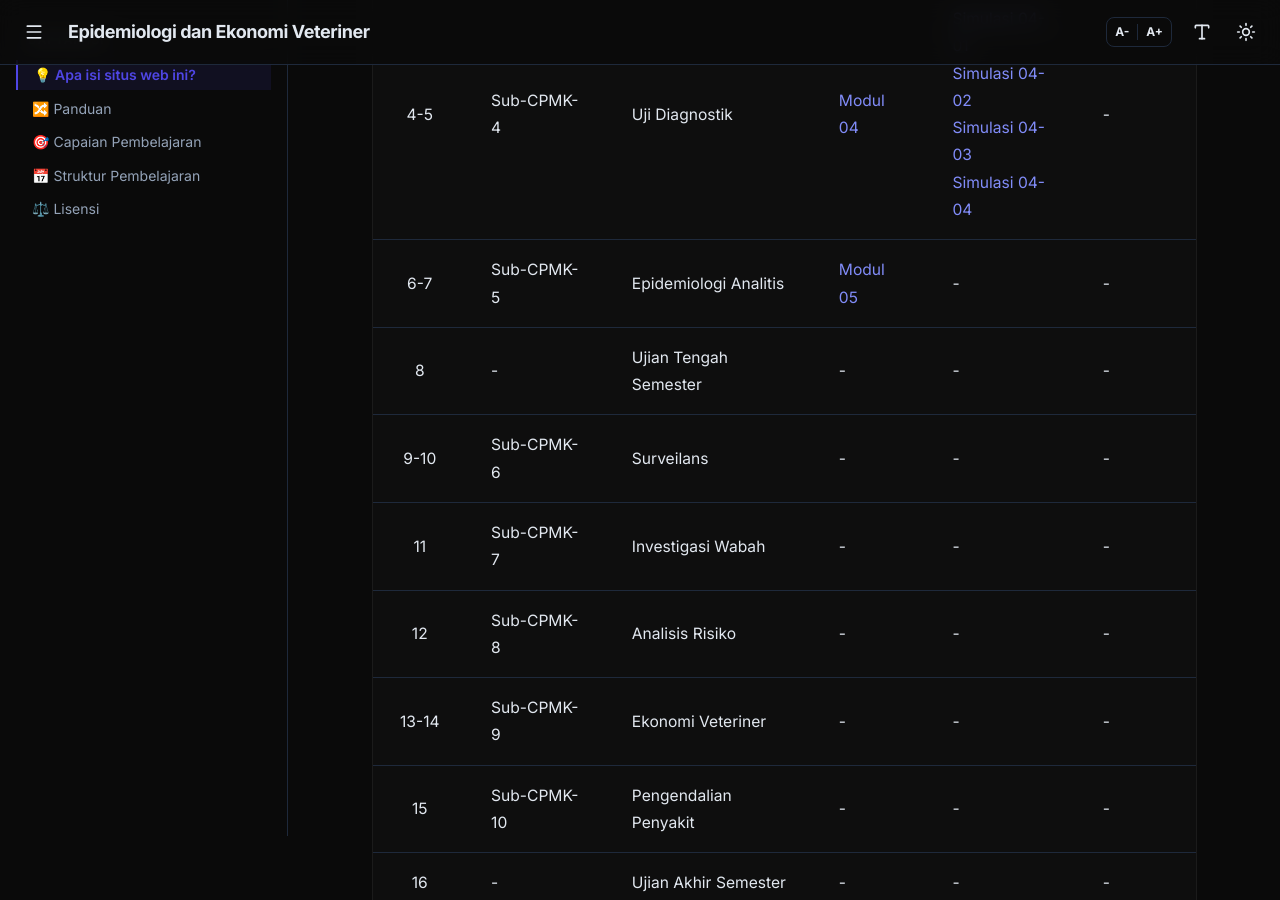
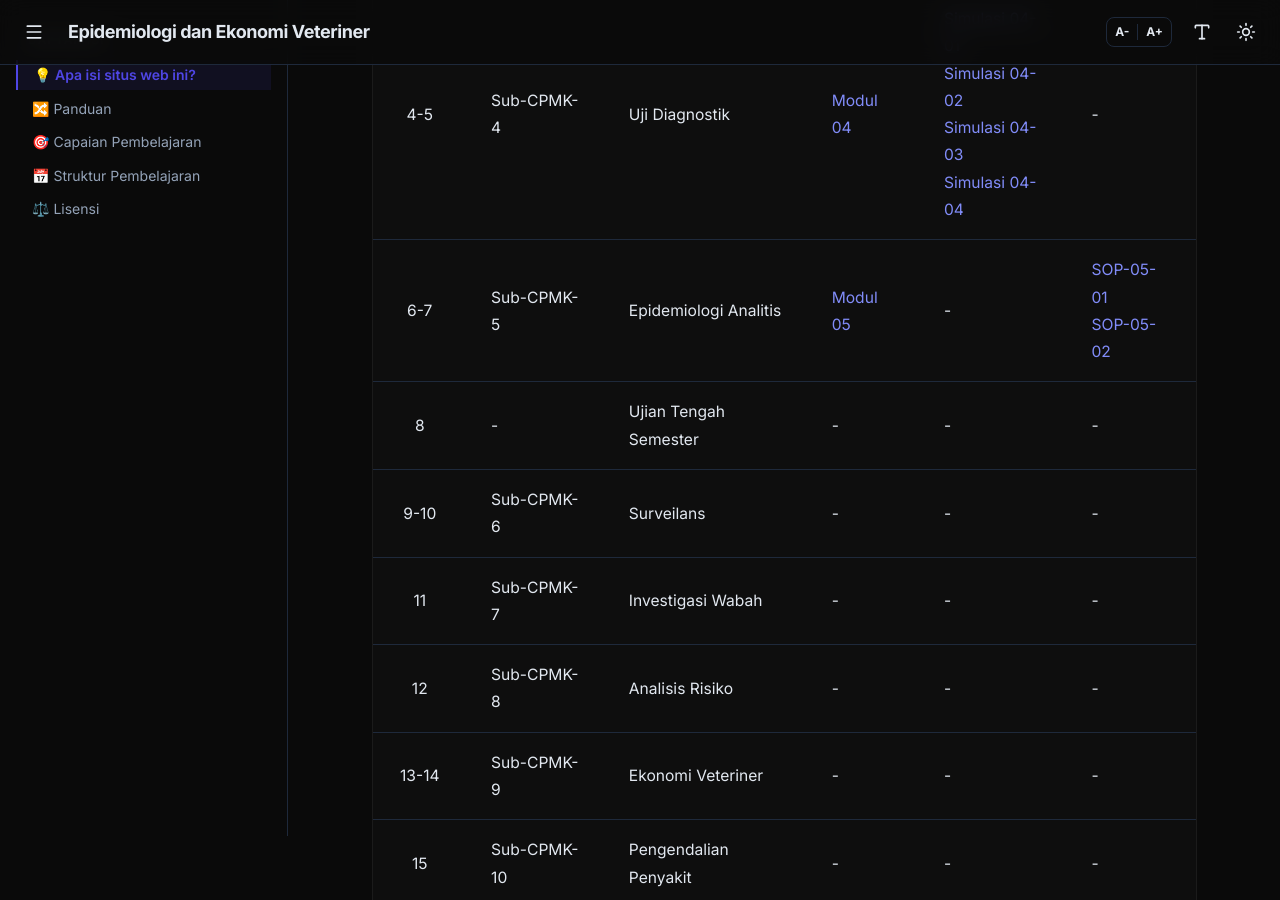
Before and after one commit to rianhs/epidemiologi-dan-ekonomi-veteriner, a Jekyll site: the page built from index.md, in a window 1280 px wide and 900 px high, scrolled down 2549 px. Built offline with Jekyll 4.4.1, drawn with Linux system fonts in a browser that asks for light colours; nearby versions of some CDN libraries.

Commit message:
Update index.md

```diff
--- a/index.md
+++ b/index.md
@@ -38,7 +38,7 @@ Klik tautan di bawah ini untuk membuka halaman materi pembelajaran.
 | 2 | Sub-CPMK-2 | Dinamika Penyakit | [Modul 02](modul/modul-02.md) | [Simulasi 02-01](simulasi/simulasi-02-01.html)<br>[Simulasi 02-02](simulasi/simulasi-02-02.html) | - |
 | 3 | Sub-CPMK-3 | Epidemiologi Deskriptif | [Modul 03](modul/modul-03.md) | [Simulasi 03-01](simulasi/simulasi-03-01.html)<br>[Simulasi 03-02](simulasi/simulasi-03-02.html) | - |
 | 4-5 | Sub-CPMK-4 | Uji Diagnostik | [Modul 04](modul/modul-04.md) | [Simulasi 04-01](simulasi/simulasi-04-01.html)<br>[Simulasi 04-02](simulasi/simulasi-04-02.html)<br>[Simulasi 04-03](simulasi/simulasi-04-03.html)<br>[Simulasi 04-04](simulasi/simulasi-04-04.html) | - |
-| 6-7 | Sub-CPMK-5 | Epidemiologi Analitis | [Modul 05](modul/modul-05.md) | - | - |
+| 6-7 | Sub-CPMK-5 | Epidemiologi Analitis | [Modul 05](modul/modul-05.md) | - | [SOP-05-01](https://docs.google.com/document/d/1DhKkoOBCeO210GP1YU9ESYAWepmIXSoy1_AJHqdZbaY/edit?usp=sharing)<br>[SOP-05-02]([https://docs.google.com/document/d/1DhKkoOBCeO210GP1YU9ESYAWepmIXSoy1_AJHqdZbaY/edit?usp=sharing](https://docs.google.com/document/d/199nbyuPtrkp45bjaqJawg4GbAjyEby_x8j0_gEYLyUI/edit?usp=sharing)) |
 | 8 | - | Ujian Tengah Semester | - | - | - |
 | 9-10 | Sub-CPMK-6 | Surveilans | - | - | - |
 | 11 | Sub-CPMK-7 | Investigasi Wabah | - | - | - |
```
